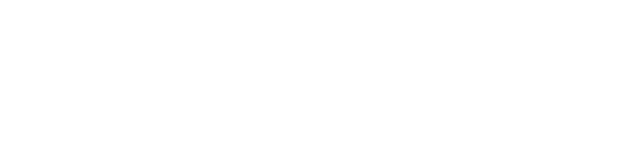
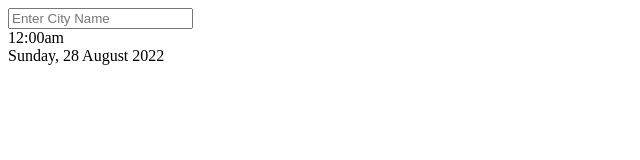
Before and after one commit to MuhammadSaad25/Weather-app-with-forecast, a plain HTML site: page index.html in a window 1280 px wide. Shown: the whole page, without its empty margins (0-640 px from the left). Drawn offline with Linux system fonts and the light colour scheme.

Commit message:
create some dives with dom

```diff
--- a/app.js
+++ b/app.js
@@ -1 +1,44 @@
 // creating HTML with DOM
+
+// div class currant info
+let currentInfo = document.createElement("div");
+currentInfo.setAttribute("class", "current_info");
+container.appendChild(currentInfo);
+
+//form class form function onsubmit myFunction
+let form = document.createElement("form");
+form.setAttribute("class", "form");
+form.setAttribute("onsubmit", "myFunction()");
+currentInfo.appendChild(form);
+
+// input class input
+let input = document.createElement("input");
+input.setAttribute("class", "input");
+input.setAttribute("placeholder", "Enter City Name");
+form.appendChild(input);
+
+// div class date_container
+let dateContainer = document.createElement("div");
+dateContainer.setAttribute("class","date_container");
+currentInfo.appendChild(dateContainer);
+
+// div class time id time
+let time = document.createElement("div")
+time.setAttribute("class","time");
+time.setAttribute("id","time");
+dateContainer.appendChild(time)
+let timeSet = document.createTextNode("12:00")
+time.appendChild(timeSet)
+// span
+let ampm = document.createElement("span")
+time.appendChild(ampm)
+let ampmSet = document.createTextNode("am")
+ampm.appendChild(ampmSet)
+
+// div class date id date
+let date = document.createElement("div")
+date.setAttribute("class","date");
+date.setAttribute("id","date");
+dateContainer.appendChild(date)
+let dateSet = document.createTextNode(`Sunday, 28 August 2022`)
+date.appendChild(dateSet)
--- a/index.html
+++ b/index.html
@@ -8,7 +8,7 @@
     <title>Weather App With Forecast</title>
 </head>
 <body>
-    <div class="container">
+    <div class="container" id="container">
 
     </div>
 
```
